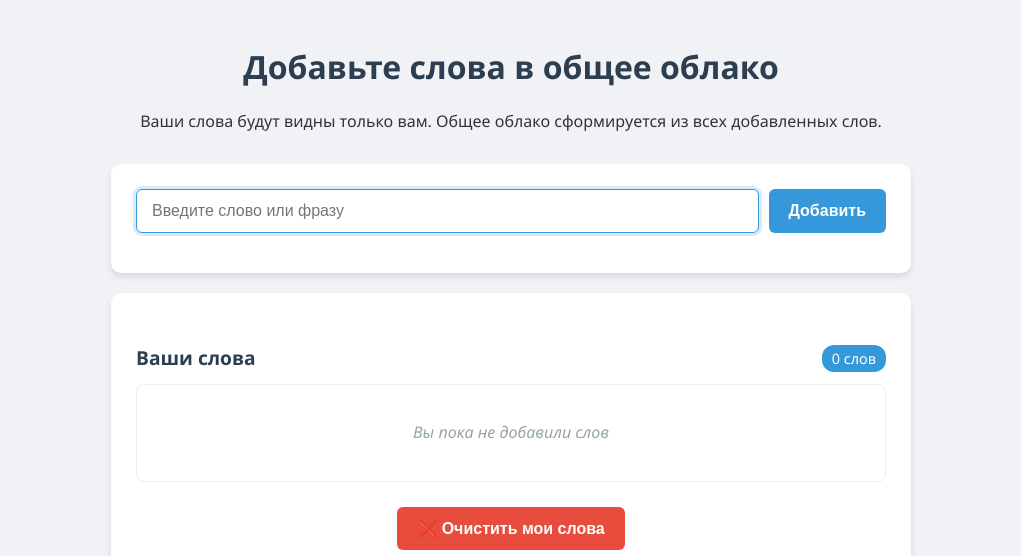
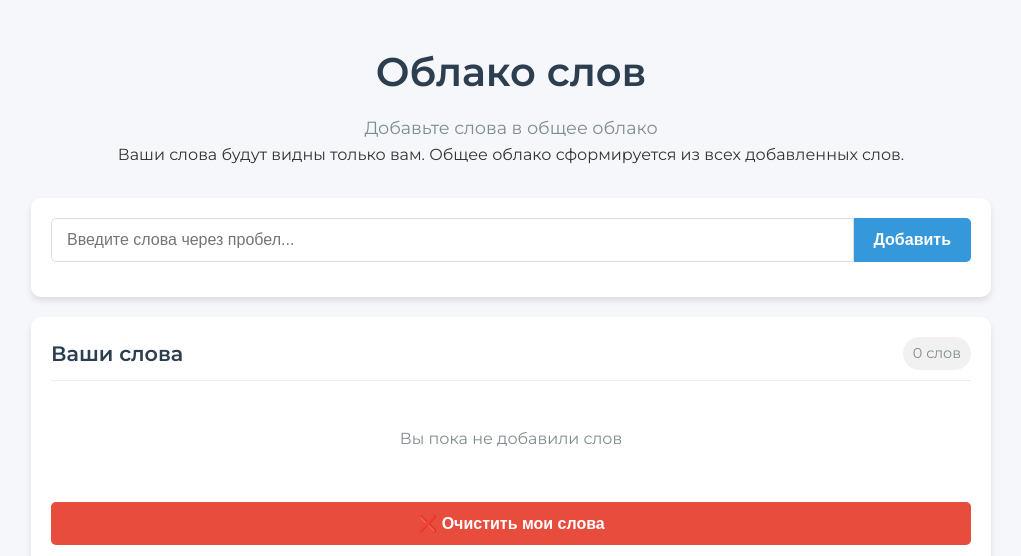
Before and after one commit to desretoot-a11y/wordcloud-octo-carnival, a Flask app: page / in a window 1280 px wide. Shown: the top 556 px of the page, without its empty margins (129-1150 px from the left). Run offline with Flask 3, Linux system fonts and the light colour scheme.

Commit message:
Update index.html

```diff
--- a/templates/index.html
+++ b/templates/index.html
@@ -3,228 +3,236 @@
 <head>
     <meta charset="UTF-8">
     <meta name="viewport" content="width=device-width, initial-scale=1.0">
-    <title>Добавьте слова в общее облако</title>
+    <title>Облако слов</title>
+    <link href="https://fonts.googleapis.com/css2?family=Montserrat:wght@400;600&display=swap" rel="stylesheet">
     <style>
-        :root {
-            --primary: #3498db;
-            --light: #f8f9fa;
-            --dark: #343a40;
+        * {
+            margin: 0;
+            padding: 0;
+            box-sizing: border-box;
         }
-
         body {
-            font-family: 'Segoe UI', Tahoma, sans-serif;
-            background: #f0f2f5;
+            font-family: 'Montserrat', sans-serif;
+            background-color: #f5f7fa;
             color: #333;
             line-height: 1.6;
             padding: 20px;
-            max-width: 800px;
+        }
+        .container {
+            max-width: 1000px;
             margin: 0 auto;
+            padding: 20px;
         }
-
         header {
             text-align: center;
             margin-bottom: 30px;
         }
-
         h1 {
+            font-size: 2.5rem;
+            margin-bottom: 10px;
             color: #2c3e50;
-            margin-bottom: 10px;
         }
-
-        .card {
+        p.subtitle {
+            color: #7f8c8d;
+            font-size: 1.1rem;
+        }
+        .input-section {
             background: white;
             border-radius: 10px;
-            box-shadow: 0 4px 6px rgba(0,0,0,0.1);
-            padding: 25px;
+            padding: 20px;
+            box-shadow: 0 4px 6px rgba(0, 0, 0, 0.1);
             margin-bottom: 20px;
         }
-
-        form {
+        .input-group {
             display: flex;
-            gap: 10px;
             margin-bottom: 15px;
         }
-
-        input[type=text] {
+        input[type="text"] {
             flex: 1;
             padding: 12px 15px;
             border: 1px solid #ddd;
-            border-radius: 6px;
-            font-size: 16px;
-            transition: border 0.3s;
+            border-radius: 5px 0 0 5px;
+            font-size: 1rem;
+            outline: none;
         }
-
-        input[type=text]:focus {
-            border-color: var(--primary);
-            outline: none;
-            box-shadow: 0 0 0 3px rgba(52, 152, 219, 0.2);
+        input[type="text"]:focus {
+            border-color: #3498db;
         }
-
         button {
-            padding: 12px 20px;
-            background: var(--primary);
+            background-color: #3498db;
             color: white;
             border: none;
-            border-radius: 6px;
+            padding: 12px 20px;
+            border-radius: 0 5px 5px 0;
             cursor: pointer;
-            font-size: 16px;
+            font-size: 1rem;
             font-weight: 600;
-            transition: all 0.3s;
+            transition: background-color 0.3s;
         }
-
         button:hover {
-            opacity: 0.9;
-            transform: translateY(-2px);
+            background-color: #2980b9;
         }
-
-        .entries-container {
-            margin: 25px 0;
+        .words-section {
+            background: white;
+            border-radius: 10px;
+            padding: 20px;
+            box-shadow: 0 4px 6px rgba(0, 0, 0, 0.1);
         }
-
-        .entries-header {
+        .words-header {
             display: flex;
             justify-content: space-between;
             align-items: center;
-            margin-bottom: 10px;
+            margin-bottom: 15px;
+            padding-bottom: 10px;
+            border-bottom: 1px solid #eee;
         }
-
-        .entries-title {
-            font-size: 1.2rem;
-            font-weight: 600;
+        .words-header h2 {
+            font-size: 1.3rem;
             color: #2c3e50;
         }
-
-        .entries-count {
-            background: var(--primary);
-            color: white;
-            border-radius: 12px;
-            padding: 2px 10px;
+        .words-count {
+            background: #f1f1f1;
+            padding: 5px 10px;
+            border-radius: 20px;
             font-size: 0.9rem;
+            color: #7f8c8d;
         }
-
-        .entries {
-            max-height: 200px;
-            overflow-y: auto;
-            border: 1px solid #eee;
-            border-radius: 8px;
-            padding: 15px;
+        .words-list {
+            list-style: none;
         }
-
-        .entry-item {
+        .word-item {
             display: flex;
             justify-content: space-between;
             align-items: center;
-            padding: 8px 0;
+            padding: 10px 0;
             border-bottom: 1px solid #f1f1f1;
         }
-
-        .remove-word-btn {
+        .word-item:last-child {
+            border-bottom: none;
+        }
+        .word-remove {
             color: #e74c3c;
             cursor: pointer;
+            font-weight: bold;
+            padding: 5px;
             margin-left: 10px;
-            font-weight: bold;
-            transition: transform 0.2s;
         }
-
-        .remove-word-btn:hover {
-            transform: scale(1.2);
+        .empty-state {
+            text-align: center;
+            padding: 30px 0;
+            color: #7f8c8d;
         }
-
-        .entries:empty::before {
-            content: "Вы пока не добавили слов";
+        .clear-btn {
             display: block;
+            width: 100%;
+            margin-top: 20px;
+            padding: 12px;
+            background-color: #e74c3c;
+            color: white;
+            border: none;
+            border-radius: 5px;
+            cursor: pointer;
+            font-size: 1rem;
+            font-weight: 600;
+            transition: background-color 0.3s;
             text-align: center;
-            color: #95a5a6;
-            font-style: italic;
-            padding: 20px;
         }
-
-        .controls {
-            margin-top: 20px;
-            display: flex;
-            justify-content: center;
+        .clear-btn:hover {
+            background-color: #c0392b;
         }
-
-        .btn-clear {
-            background: #e74c3c;
+        .cloud-image {
+            text-align: center;
+            margin-top: 30px;
         }
-
-        @media (max-width: 600px) {
-            form {
+        .cloud-image img {
+            max-width: 100%;
+            border-radius: 10px;
+            box-shadow: 0 4px 10px rgba(0, 0, 0, 0.1);
+        }
+        @media (max-width: 768px) {
+            .container {
+                padding: 10px;
+            }
+            h1 {
+                font-size: 2rem;
+            }
+            .input-group {
                 flex-direction: column;
+            }
+            input[type="text"] {
+                border-radius: 5px;
+                margin-bottom: 10px;
+            }
+            button {
+                border-radius: 5px;
+                width: 100%;
             }
         }
     </style>
 </head>
 <body>
+    <div class="container">
         <header>
-        <h1>Добавьте слова в общее облако</h1>
+            <h1>Облако слов</h1>
+            <p class="subtitle">Добавьте слова в общее облако</p>
             <p>Ваши слова будут видны только вам. Общее облако сформируется из всех добавленных слов.</p>
         </header>
 
-    <main>
-        <div class="card">
-            <form method="POST">
-                <input type="text" name="text" placeholder="Введите слово или фразу" required>
+        <div class="input-section">
+            <form method="POST" action="/">
+                <div class="input-group">
+                    <input type="text" name="text" placeholder="Введите слова через пробел..." required>
                     <button type="submit">Добавить</button>
+                </div>
             </form>
         </div>
 
-        <div class="card">
-            <div class="entries-container">
-                <div class="entries-header">
-                    <div class="entries-title">Ваши слова</div>
-                    <div class="entries-count">{{ user_words|length }} слов</div>
+        <div class="words-section">
+            <div class="words-header">
+                <h2>Ваши слова</h2>
+                <span class="words-count">{{ user_words|length }} слов</span>
             </div>
-                <div class="entries">
+
+            <ul class="words-list">
                 {% for word in user_words %}
-                        <div class="entry-item">
+                    <li class="word-item">
                         <span>{{ word }}</span>
-                            <span class="remove-word-btn" onclick="removeWord('{{ word }}')">✕</span>
+                        <span class="word-remove" onclick="removeWord('{{ word }}')">✕</span>
+                    </li>
+                {% else %}
+                    <li class="empty-state">Вы пока не добавили слов</li>
+                {% endfor %}
+            </ul>
+
+            <button class="clear-btn" onclick="clearUserWords()">❌ Очистить мои слова</button>
         </div>
-                    {% else %}
-                        <div style="text-align: center; color: #95a5a6; font-style: italic; padding: 20px;">
-                            Вы пока не добавили слов
-                        </div>
-                    {% endfor %}
+
+        <div class="cloud-image">
+            <img src="/global-cloud.png?{{ ts }}" alt="Облако слов">
         </div>
     </div>
 
-            <div class="controls">
-                <button class="btn-clear" onclick="clearUserWords()">❌ Очистить мои слова</button>
-            </div>
-        </div>
-    </main>
-
     <script>
-        window.onload = function() {
-            document.querySelector('input[name="text"]').focus();
-        };
-
         function removeWord(word) {
-            if (confirm(`Удалить слово "${word}"?`)) {
             fetch('/remove-word', {
                 method: 'POST',
                 headers: {
                     'Content-Type': 'application/x-www-form-urlencoded',
                 },
                 body: `word=${encodeURIComponent(word)}`
-                })
-                .then(response => response.json())
-                .then(data => {
-                    if (data.success) {
+            }).then(response => {
+                if (response.ok) {
                     location.reload();
-                    } else {
-                        alert('Ошибка при удалении слова');
                 }
             });
         }
-        }
 
         function clearUserWords() {
-            if (confirm("Вы уверены, что хотите очистить ВАШ список слов?")) {
-                window.location.href = "{{ url_for('clear_user_words') }}";
-            }
+            fetch('/clear-user', {
+                method: 'GET'
+            }).then(() => {
+                location.reload();
+            });
         }
     </script>
 </body>
```
Lines whose indentation alone changed are shown as unchanged.
